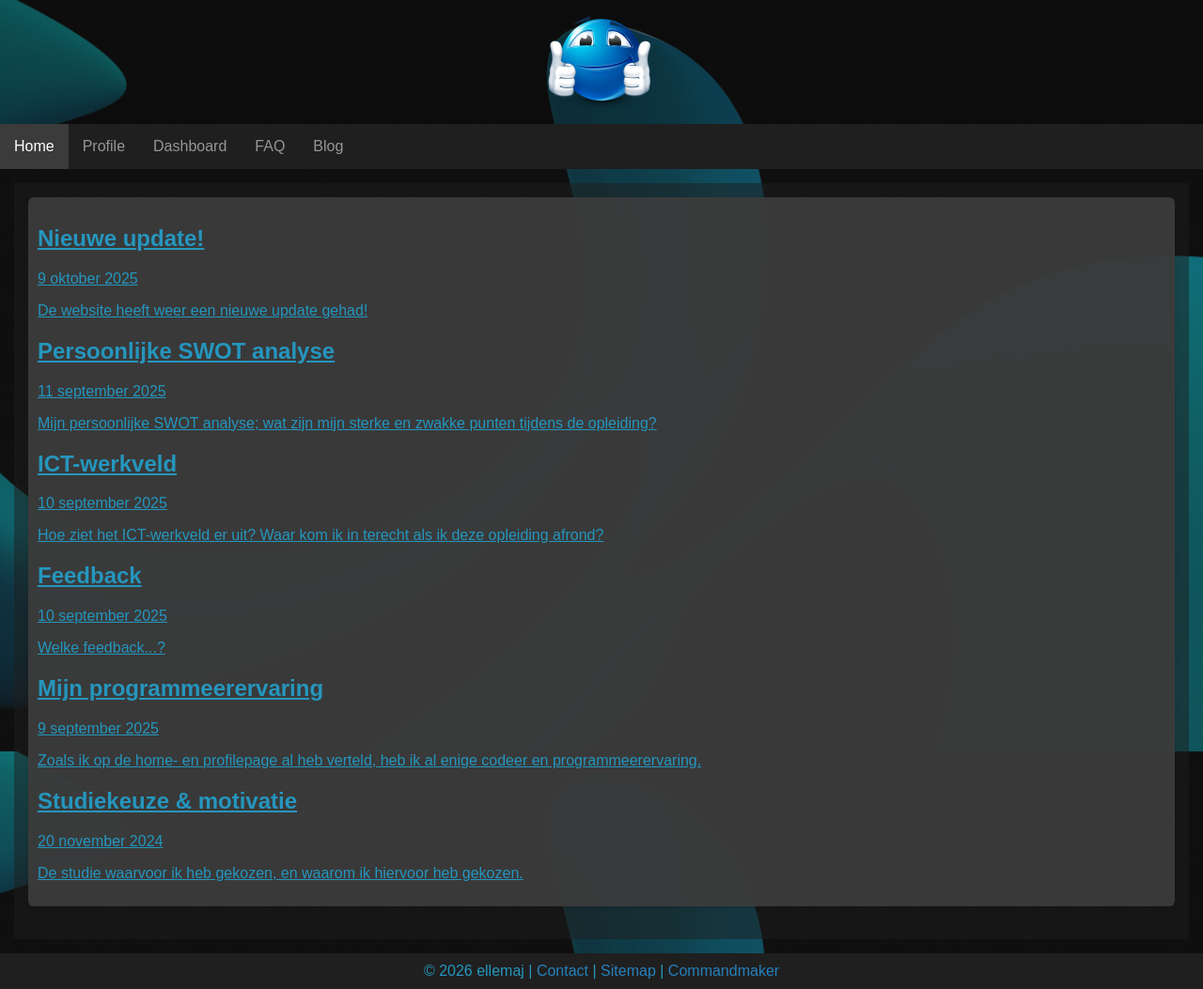
After one commit to ellemaj/pco-maestro, a PHP site: template app/views/blog/index.html.twig in a window 1280 px wide. The commit adds this page. Shown: the whole page at 94% size. Run offline with PHP 8.4, Linux system fonts and the light colour scheme; the template is opened without the code that fills it, so the values that code supplies are empty; some libraries are stand-ins or nearby versions.

Commit message:
Added the BlogController and blog view

```diff
--- a/app/ServiceProvider.php
+++ b/app/ServiceProvider.php
@@ -3,6 +3,7 @@
 namespace App;
 
 use App\Controllers\HomeController;
+use App\Controllers\BlogController;
 use Exception;
 use Framework\Database;
 use Framework\ResponseFactory;
@@ -22,5 +23,8 @@ class ServiceProvider implements ServiceProviderInterface
 
         $homeController = new HomeController($responseFactory);
         $container->set(HomeController::class, $homeController);
+
+        $blogController = new BlogController($responseFactory);
+        $container->set(BlogController::class, $blogController);
     }
 }
--- /dev/null
+++ b/app/views/blog/index.html.twig
@@ -0,0 +1,65 @@
+{% extends "layouts/base.html.twig" %}
+
+{% block title %}Blog{% endblock %}
+
+{% block styles %}
+<link rel="stylesheet" href="/css/blogposts.css">
+{% endblock %}
+
+{% block content %}
+    <main>
+        <section class="feed">
+
+            <a href="blog/post-update.html" class="post-card-link">
+                <article class="post-card">
+                    <h2>Nieuwe update!</h2>
+                    <time datetime="2025-10-09">9 oktober 2025</time>
+                    <p>De website heeft weer een nieuwe update gehad!</p>
+                </article>
+            </a>
+
+            <a href="blog/post-swot_analysis.html" class="post-card-link">
+                <article class="post-card">
+                    <h2>Persoonlijke SWOT analyse</h2>
+                    <time datetime="2025-09-11">11 september 2025</time>
+                    <p>Mijn persoonlijke SWOT analyse; wat zijn mijn sterke en zwakke punten tijdens de opleiding?</p>
+                </article>
+            </a>
+
+            <a href="blog/post-ict.html" class="post-card-link">
+                <article class="post-card">
+                    <h2>ICT-werkveld</h2>
+                    <time datetime="2025-09-10">10 september 2025</time>
+                    <p>Hoe ziet het ICT-werkveld er uit? Waar kom ik in terecht als ik deze opleiding afrond?</p>
+                </article>
+            </a>
+
+            <a href="blog/post-feedback.html" class="post-card-link">
+                <article class="post-card">
+                    <h2>Feedback</h2>
+                    <time datetime="2025-09-10">10 september 2025</time>
+                    <p>Welke feedback...?</p>
+                </article>
+            </a>
+
+            <a href="blog/post-programming_experience.html" class="post-card-link">
+                <article class="post-card">
+                    <h2>Mijn programmeerervaring</h2>
+                    <time datetime="2025-09-09">9 september 2025</time>
+                    <p>Zoals ik op de home- en profilepage al heb verteld, heb ik al enige codeer en
+                        programmeerervaring.</p>
+                </article>
+            </a>
+
+            <a href="blog/post-studiekeuze.html" class="post-card-link">
+                <article class="post-card">
+                    <h2>Studiekeuze & motivatie</h2>
+                    <time datetime="2024-11-20">20 november 2024</time>
+                    <p>De studie waarvoor ik heb gekozen, en waarom ik hiervoor heb gekozen.</p>
+                </article>
+            </a>
+
+        </section>
+
+    </main>
+{% endblock %}
```
Also changed, not shown: app/Controllers/BlogController.php (added, +25 -0 lines).
